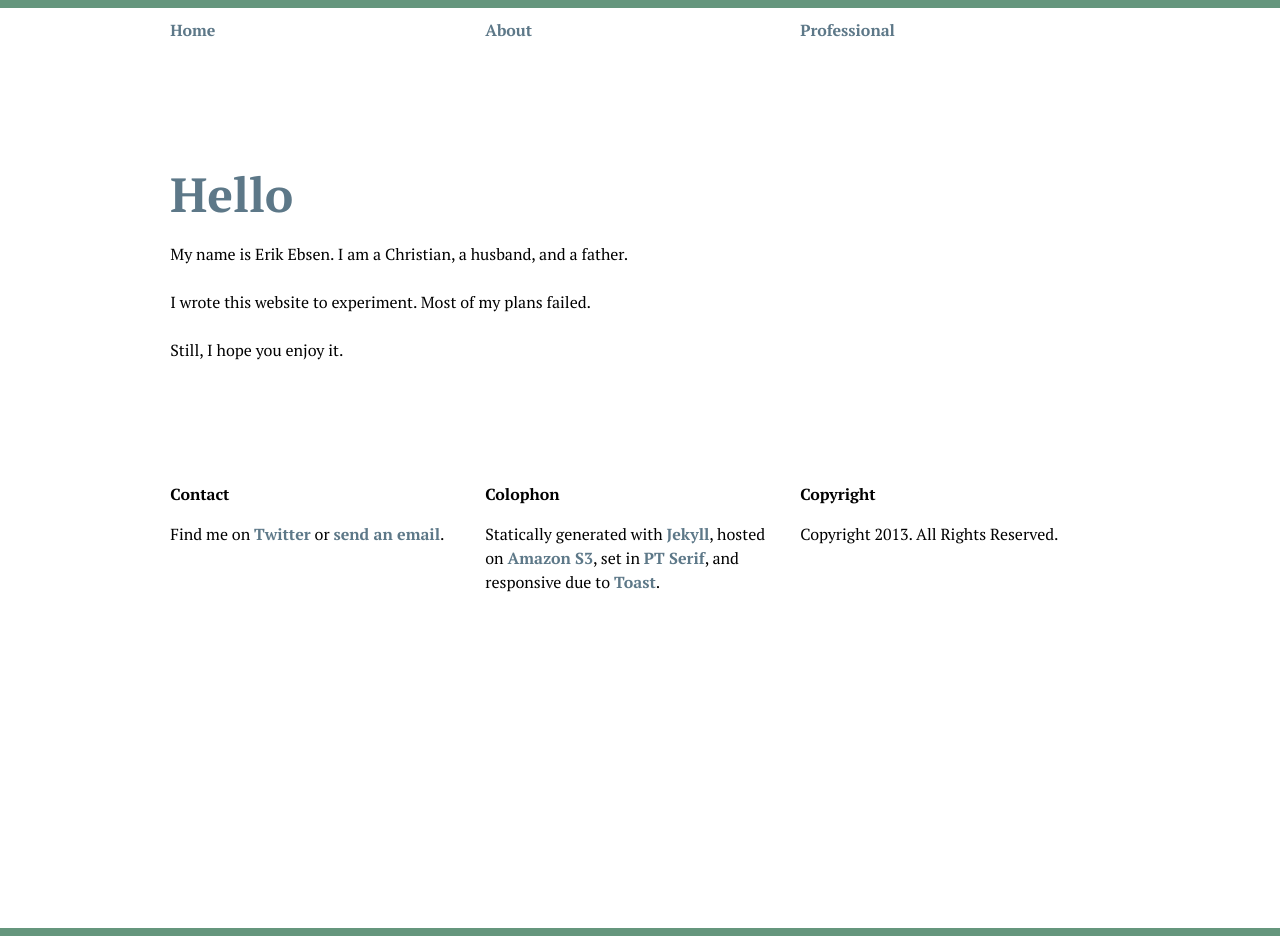
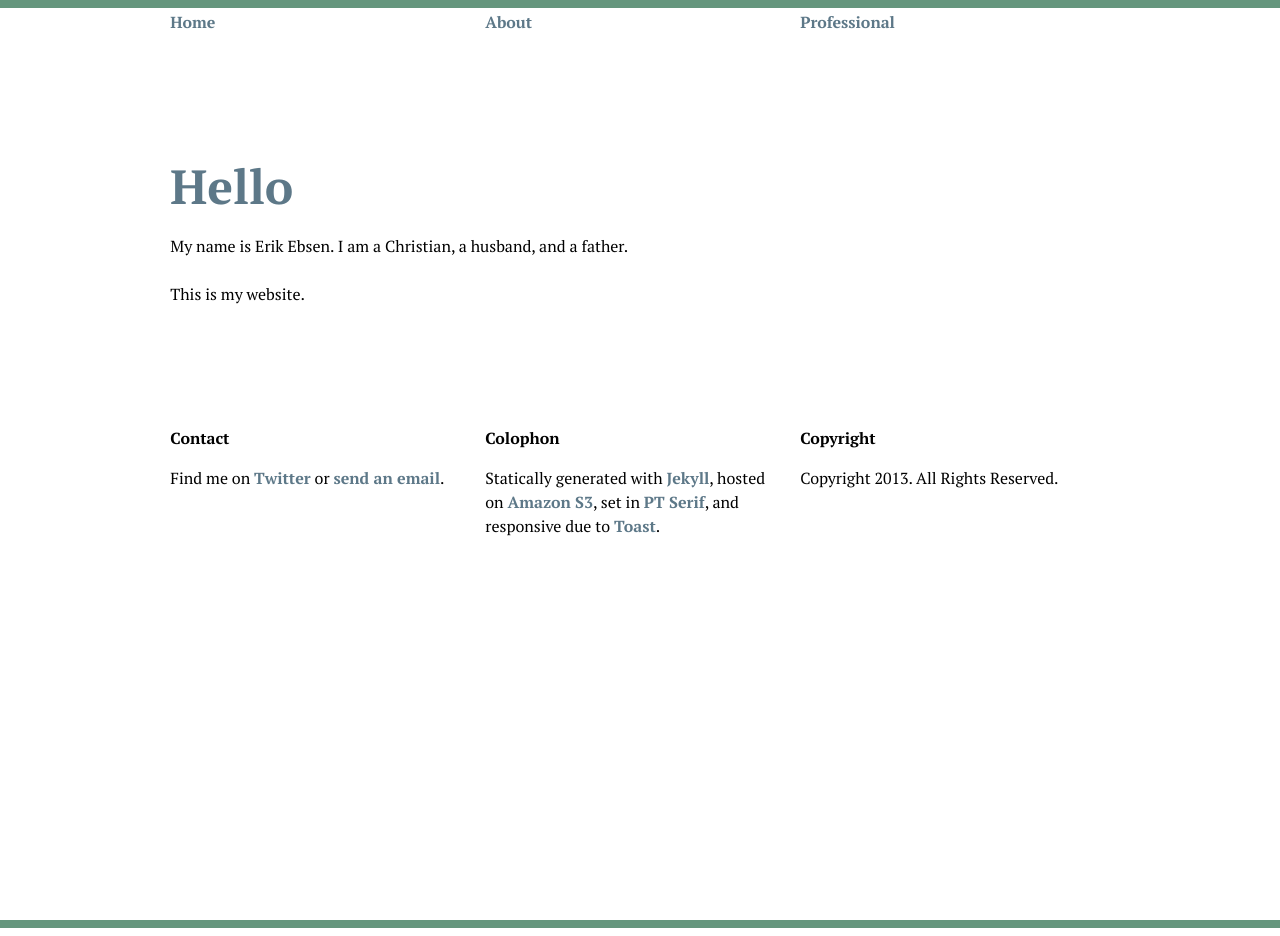
Before and after one commit to ebsen/ebsen.me, a Jekyll site: the page built from index.html, in a window 1280 px wide. Built offline with Jekyll 4.4.1, drawn with Linux system fonts in a browser that asks for light colours.

Commit message:
Trimmed text from homepage and added absolute positioning to top and bottom bar classes

```diff
--- a/css/overrides.css
+++ b/css/overrides.css
@@ -5,6 +5,7 @@ html, body {
 	height: 100%;
 }
 .top-bar, .bottom-bar {
+	position: absolute;
 	width: 100%;
 	height: 0.5em;
 	background-color: #65967D; /*green*/
@@ -16,12 +17,12 @@ h1, a {
 	color: #5D7888;
 }
 .bottom {
-	padding-bottom: 0;
+	padding-bottom: 0px;
 }
 .bottom-bar {
-	left: 0px;
+/*	left: 0px;
 	bottom: 0px;
-}
+*/}
 
 /*
  * TYPOGRAPHY
--- a/index.html
+++ b/index.html
@@ -5,6 +5,5 @@ title: Hello
 <div class="grid-12">
 	<h1 id="hello">Hello</h1>
 	<p>My name is Erik Ebsen. I am a Christian, a husband, and a father.</p>
-	<p>I wrote this website to experiment. Most of my plans failed.</p>
-	<p>Still, I hope you enjoy it.</p>
+	<p>This is my website.</p>
 </div>
```
